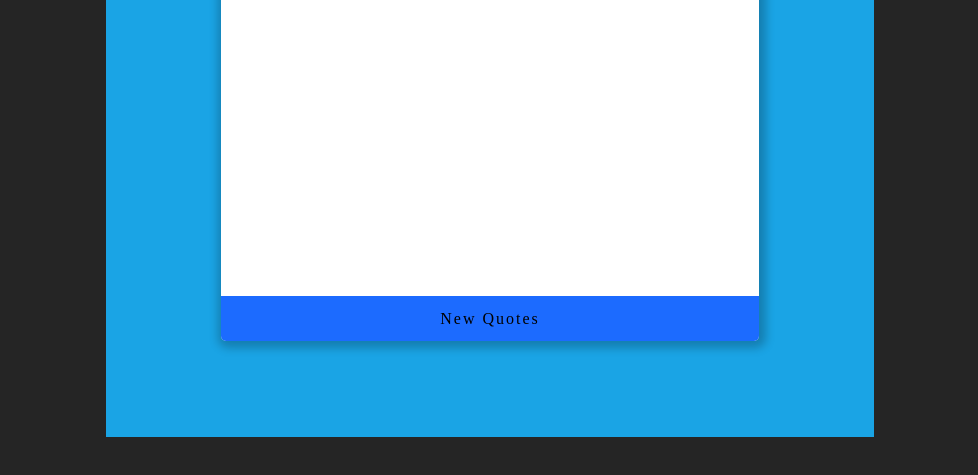
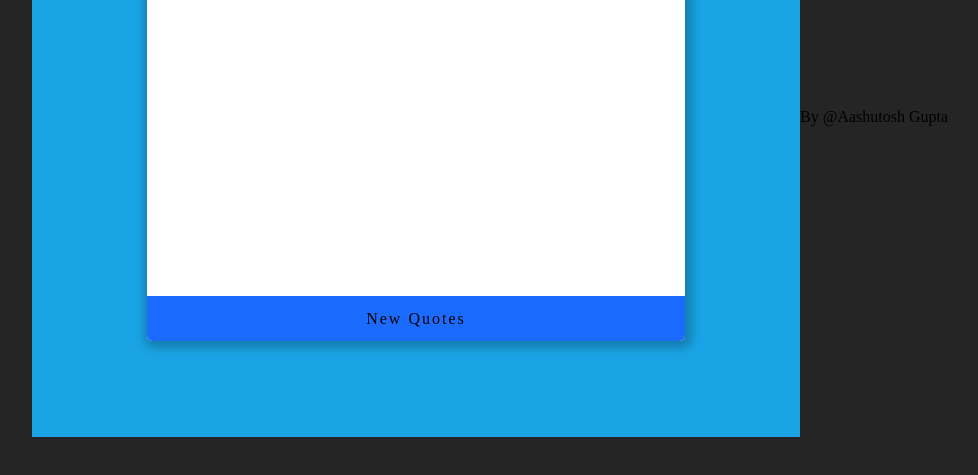
Before and after one commit to aashutoshhub/Quotes_App, a plain HTML site: page index.html in a window 1280 px wide. Shown: the part 283-758 px from the top of the page, without its empty margins (150-1128 px from the left). Drawn offline with Linux system fonts and the light colour scheme; no server answers.

Commit message:
Update index.html

```diff
--- a/index.html
+++ b/index.html
@@ -31,6 +31,8 @@
 
             </div>
         </div>
+
+        <p>By @Aashutosh Gupta</p>
     </div>
 
 </body>
```
